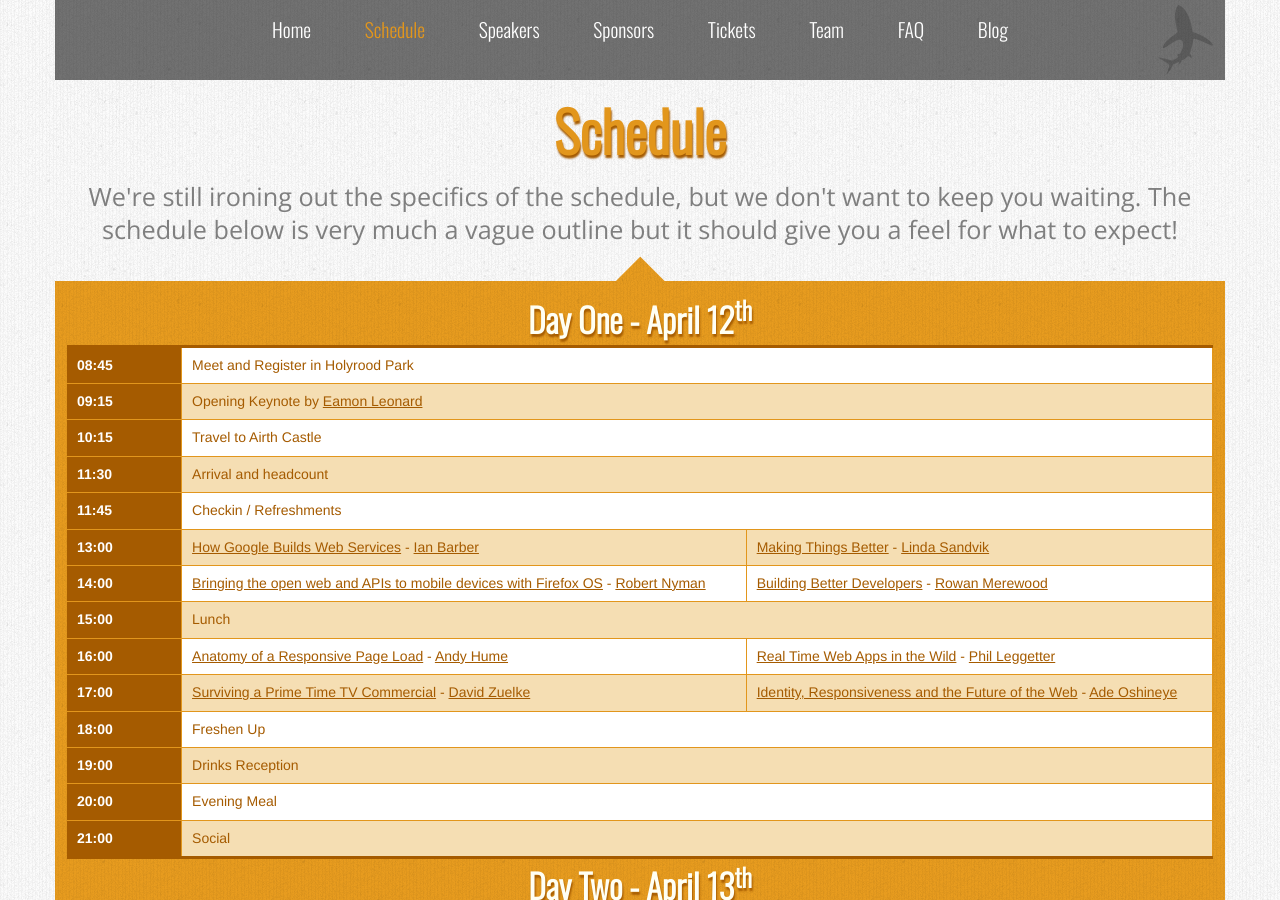
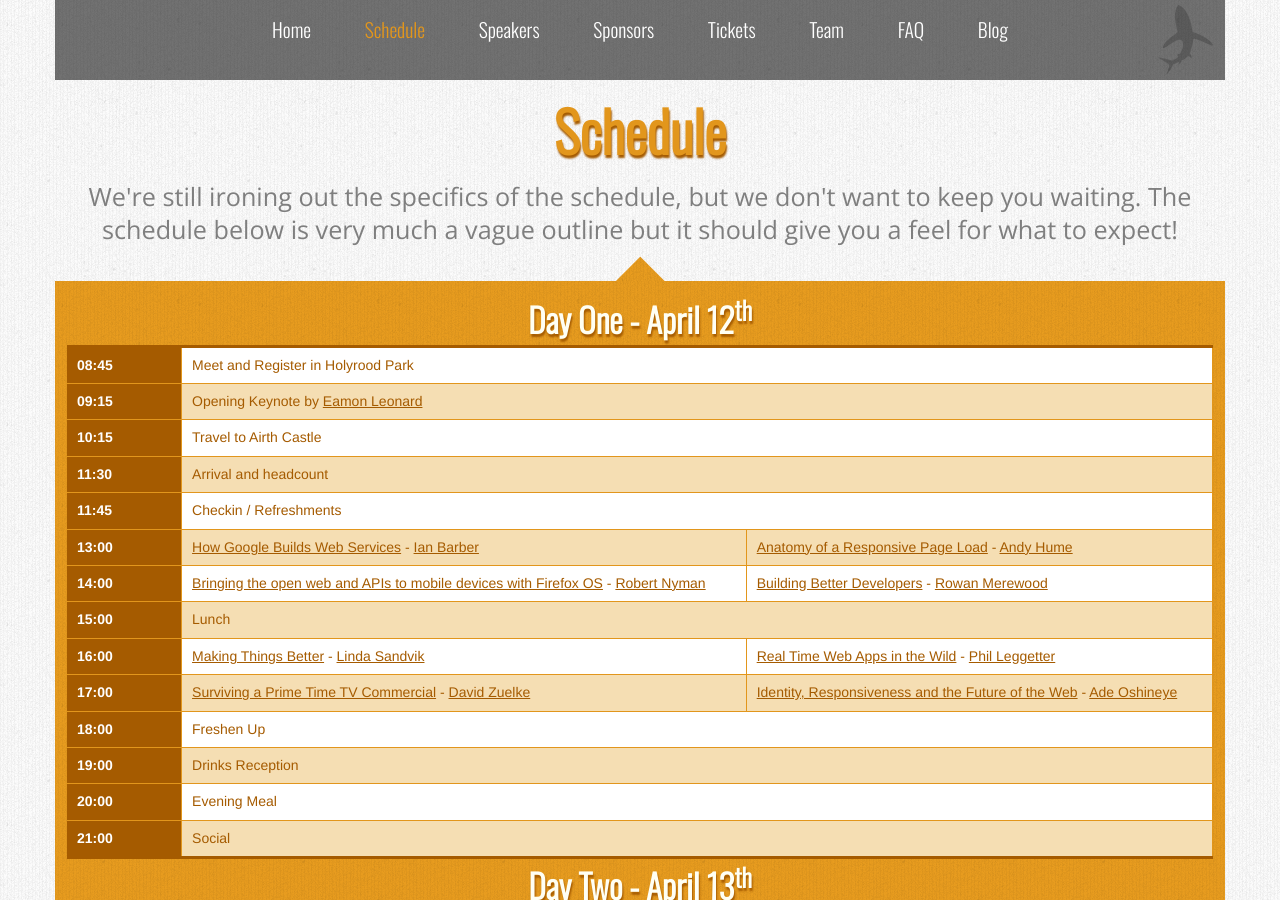
Before and after one commit to whiskyweb/whiskyweb-website, a Jekyll site: the page built from schedule.html, in a window 1280 px wide and 900 px high. Built offline with Jekyll 4.4.1, drawn with Linux system fonts in a browser that asks for light colours; nearby versions of some CDN libraries; Markdown is read by kramdown in place of the engine named in the settings.

Commit message:
Swap Andy Hume and Linda Sandvik

```diff
--- a/schedule.html
+++ b/schedule.html
@@ -41,7 +41,7 @@
             <tr>
                 <td class="time">13:00</td>
                 <td class="stripe"><a href="/speakers.html#ian">How Google Builds Web Services</a> - <a href="https://twitter.com/ianbarber">Ian Barber</a></td>
-                <td class="stripe"><a href="/speakers.html#linda">Making Things Better</a> - <a href="https://twitter.com/hyper_linda">Linda Sandvik</a></td>
+                <td class="stripe"><a href="/speakers.html#andy">Anatomy of a Responsive Page Load</a> - <a href="https://twitter.com/andyhume">Andy Hume</a></td>
             </tr>
             <tr>
                 <td class="time">14:00</td>
```
Also changed, not shown: other parts of schedule.html (+1 -2 lines).
